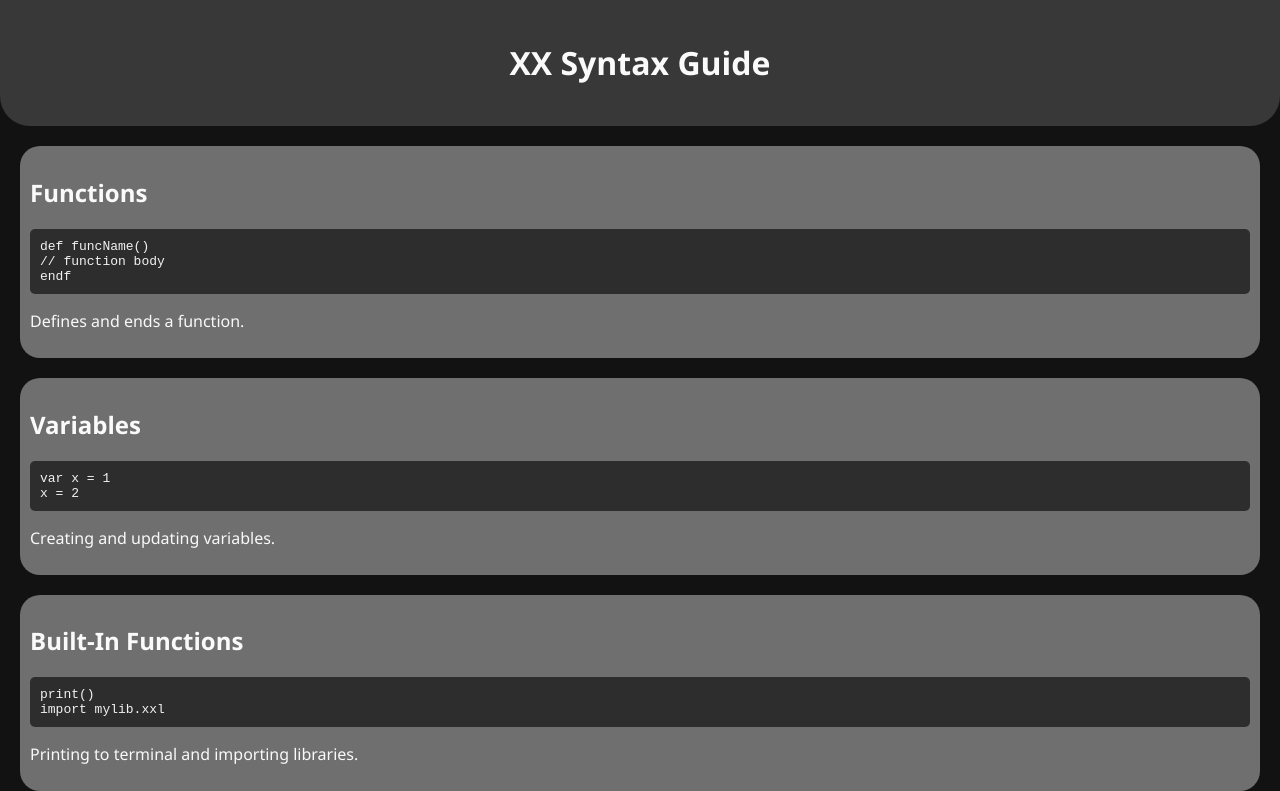
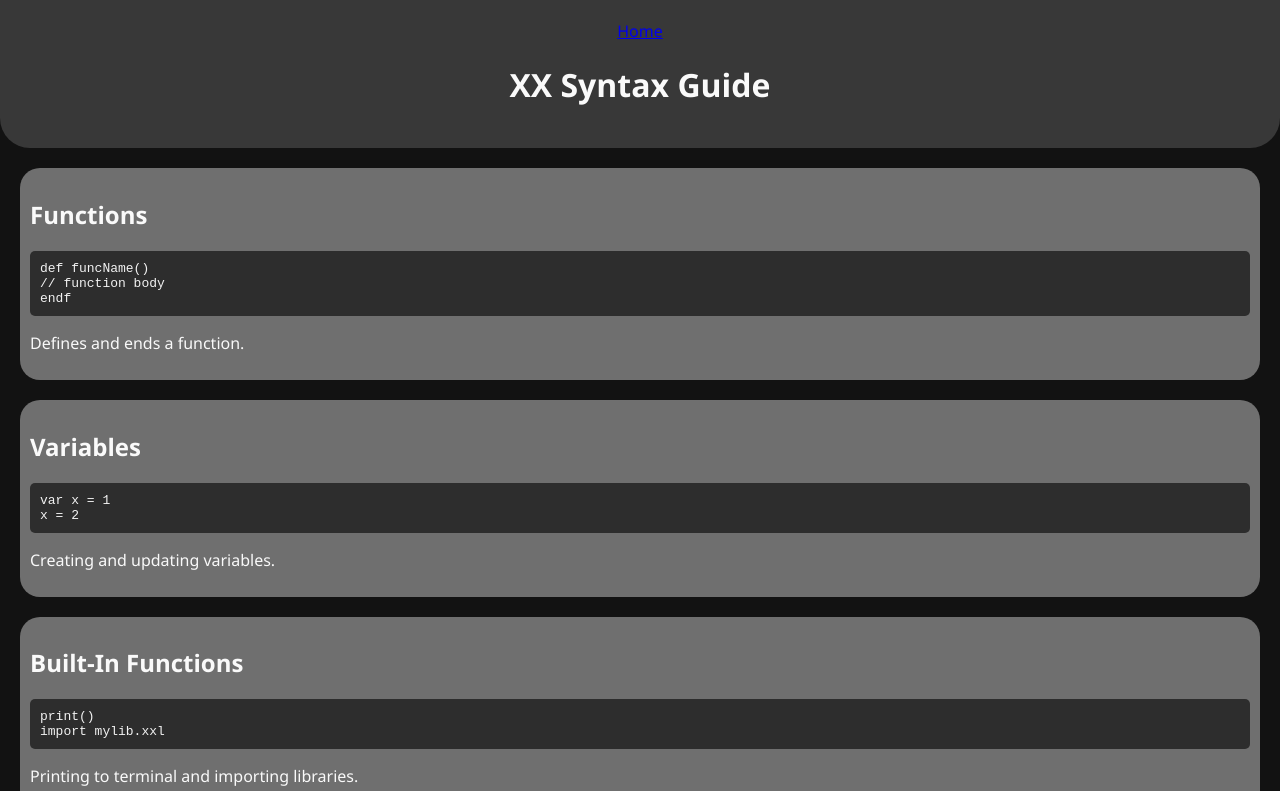
Before and after one commit to zanderlewis/XXWebsite, a plain HTML site: page index.html in a window 1280 px wide. Shown: the top 791 px of the page. Drawn offline with Linux system fonts and the light colour scheme.

Commit message:
Update index.html

```diff
--- a/index.html
+++ b/index.html
@@ -8,6 +8,7 @@
 </head>
 <body>
     <header>
+        <nav><a href="home.html">Home</a></nav>
         <h1>XX Syntax Guide</h1>
     </header>
     <main>
```
